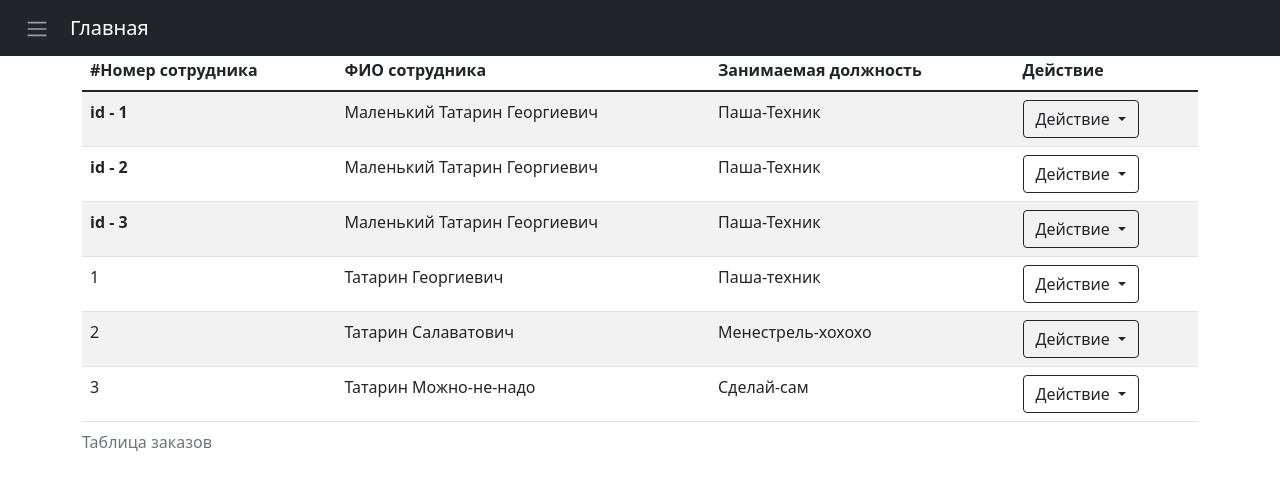
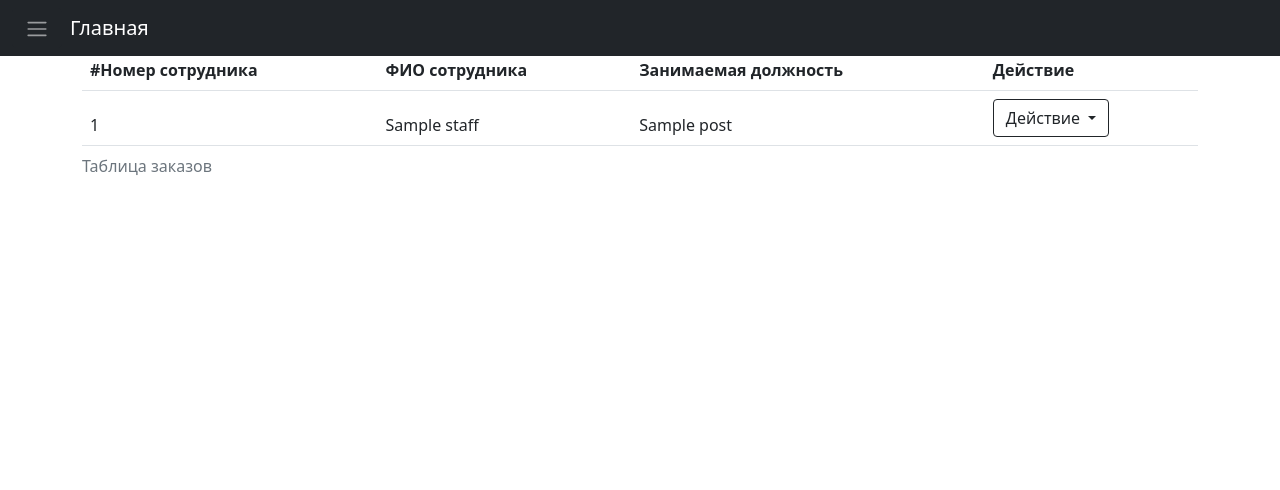
Before and after one commit to Mort3gar/web_interface, a Flask app: page /table_staff in a window 1280 px wide. Shown: the top 490 px of the page. Run offline with Flask 3, Linux system fonts and the light colour scheme; tables that the repository leaves empty hold one stand-in row (values such as "Sample post"); parts of the project's set-up code (start-up, migrations or seed data) failed here and were passed over.

Commit message:
add staff data in table

```diff
--- a/app/templates/table_staff.html
+++ b/app/templates/table_staff.html
@@ -13,92 +13,59 @@
             </tr>
             </thead>
             <tbody>
-            <tr>
-                <th scope="row">id - 1</th>
-                <td>Маленький Татарин Георгиевич</td>
-                <td>Паша-Техник</td>
-                <td>
-                    <div class="btn-group">
-                        <button type="button" class="btn btn-outline-dark dropdown-toggle" data-bs-toggle="dropdown" aria-expanded="false">
-                            Действие
-                        </button>
-                        <ul class="dropdown-menu">
-                            <li><a class="dropdown-item" href="#">Изменить</a></li>
-                            <li><hr class="dropdown-divider"></li>
-                            <li><a class="dropdown-item" href="#">Удалить</a></li>
-                        </ul>
-                    </div>
-                </td>
-            </tr>
-            <tr>
-                <th scope="row">id - 2</th>
-                <td>Маленький Татарин Георгиевич</td>
-                <td>Паша-Техник</td>
-                <td>
-                    <div class="btn-group">
-                        <button type="button" class="btn btn-outline-dark dropdown-toggle" data-bs-toggle="dropdown" aria-expanded="false">
-                            Действие
-                        </button>
-                        <ul class="dropdown-menu">
-                            <li><a class="dropdown-item" href="#">Изменить</a></li>
-                            <li><hr class="dropdown-divider"></li>
-                            <li><a class="dropdown-item" href="#">Удалить</a></li>
-                        </ul>
-                    </div>
-                </td>
-            </tr>
-            <tr>
-                <th scope="row">id - 3</th>
-                <td>Маленький Татарин Георгиевич</td>
-                <td>Паша-Техник</td>
-                <td>
-                    <div class="btn-group">
-                        <button type="button" class="btn btn-outline-dark dropdown-toggle" data-bs-toggle="dropdown" aria-expanded="false">
-                            Действие
-                        </button>
-                        <ul class="dropdown-menu">
-                            <li><a class="dropdown-item" href="#">Изменить</a></li>
-                            <li><hr class="dropdown-divider"></li>
-                            <li><a class="dropdown-item" href="#">Удалить</a></li>
-                        </ul>
-                    </div>
-                </td>
-            </tr>
+            <!-- Сюда будут вставляться строки с ячейками -->
             </tbody>
         </table>
     </div>
 
     {% block scripts_down %}
         <script type="text/javascript">
-            let staff_dir = [
-                {
-                    "id": 1,
-                    "name": "Татарин Георгиевич",
-                    "posts": "Паша-техник"
-                },
-                {
-                    "id": 2,
-                    "name": "Татарин Салаватович",
-                    "posts": "Менестрель-хохохо"
-                },
-                {
-                    "id": 3,
-                    "name": "Татарин Можно-не-надо",
-                    "posts": "Сделай-сам"
-                }
-            ];
+            // let staff_dir = [
+            //     {
+            //         "id": 1,
+            //         "name": "Татарин Георгиевич",
+            //         "posts": "Паша-техник"
+            //     },
+            //     {
+            //         "id": 2,
+            //         "name": "Татарин Салаватович",
+            //         "posts": "Менестрель-хохохо"
+            //     },
+            //     {
+            //         "id": 3,
+            //         "name": "Татарин Можно-не-надо",
+            //         "posts": "Сделай-сам"
+            //     }
+            // ];
+            const get = async (url) => {
+                const response = await axios.get(
+                    url
+                );
+                return await response.data
+            };
+
+            async function get_staff(){
+                await get("/api/get_staff").then(res =>{
+                console.log(res)
+                return res
+              }).catch(error =>{
+              console.log(error)
+                return null
+              })
+            }
 
             // Формат получаемых данных [id, name, posts]
-            function addDataInTable(data, table_id){
-                // Получаем таблицу, вставляем строку
+            async function addDataInTable(f_data, table_id){
+                await get("/api/get_staff").then(res =>{
+                data = res
                 let table = document.getElementById(table_id);
 
                 for (let one_data in data) {
-                    console.log(data)
+                    //console.log(data)
                     let counter = 0;
                     let new_row = table.insertRow(table.rows.length);
                     for (let key in data[one_data]) {
-                        console.log(key)
+                        //console.log(key)
                         // Вставляем данные в ячейки новой строки
                         new_row.insertCell(counter).innerHTML = data[one_data][key];
                         counter++;
@@ -118,9 +85,12 @@
                         </div>
                     `
                 }
+              }).catch(error =>{
+              console.log(error)
+                return null
+              })
             }
-
-            window.onload = addDataInTable(staff_dir, "table_orders");
+            window.onload = addDataInTable(get_staff, "table_orders");
         </script>
     {% endblock %}
 
```
